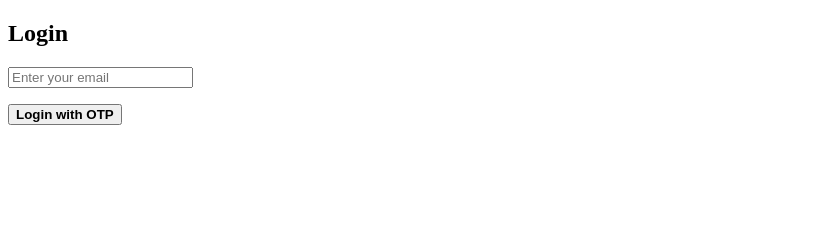
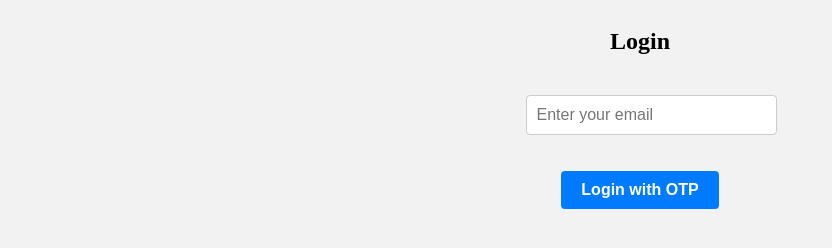
Before and after one commit to MoFahimKh/express-login, a website: page public/login.html in a window 1280 px wide. Shown: the whole page, without its empty margins (0-832 px from the left). Drawn offline with Linux system fonts and the light colour scheme.

Commit message:
chore : Update style

```diff
--- a/api/users.js
+++ b/api/users.js
@@ -62,14 +62,8 @@ router.post("/verify-otp", (req, res) => {
   // Decode the JWT token to access the email
   const decodedToken = jwt.verify(token, jwtSecret);
   const email = decodedToken.email;
-
-  console.log(otps.get(email), "mapping");
-  console.log(email, "email");
-
   // Get the stored OTP for the user
   const storedOTP = otps.get(email);
-  console.log(storedOTP, "stored otp");
-
   if (storedOTP === otp) {
     // OTP is valid
     otps.delete(email); // Remove OTP from storage
--- a/public/style.css
+++ b/public/style.css
@@ -1,28 +1,47 @@
-/* .wrapper {
-    max-width: 500px;
-    margin: 0 auto;
-    padding: 20px;
-}
+  body {
+    background-color: #f2f2f2;
+  }
 
-.heading {
+  .wrapper {
+    display: flex;
+    flex-direction: column;
+    align-items: center;
+    height: 100vh;
+  }
+
+  .task-input {
+    margin: 20px;
+  }
+
+  input[type="email"] {
+    width: 100%;
+    padding: 10px;
+    border: 1px solid #ccc;
+    border-radius: 4px;
+    font-size: 16px;
+  }
+
+  .error-text {
+    color: red;
+    margin-top: 5px;
+  }
+
+  .controls {
     text-align: center;
-}
+  }
 
-.task-input {
+  .clear-btn {
+    padding: 10px 20px;
+    background-color: #007bff;
+    color: #fff;
+    border: none;
+    border-radius: 4px;
+    font-size: 16px;
+    cursor: pointer;
+  }
+
+  #google-signin-btn {
     margin-top: 20px;
     display: flex;
-    align-items: center;
-}
-
-.task-input ion-icon {
-    margin-right: 10px;
-}
-
-.controls {
-    display: flex;
     justify-content: center;
-    margin-top: 20px;
-}
-.error-text {
-    color: red;
-  } */
+  }
```
Also changed, not shown: public/all-users.html (+3 -3 lines), 1 other file.
